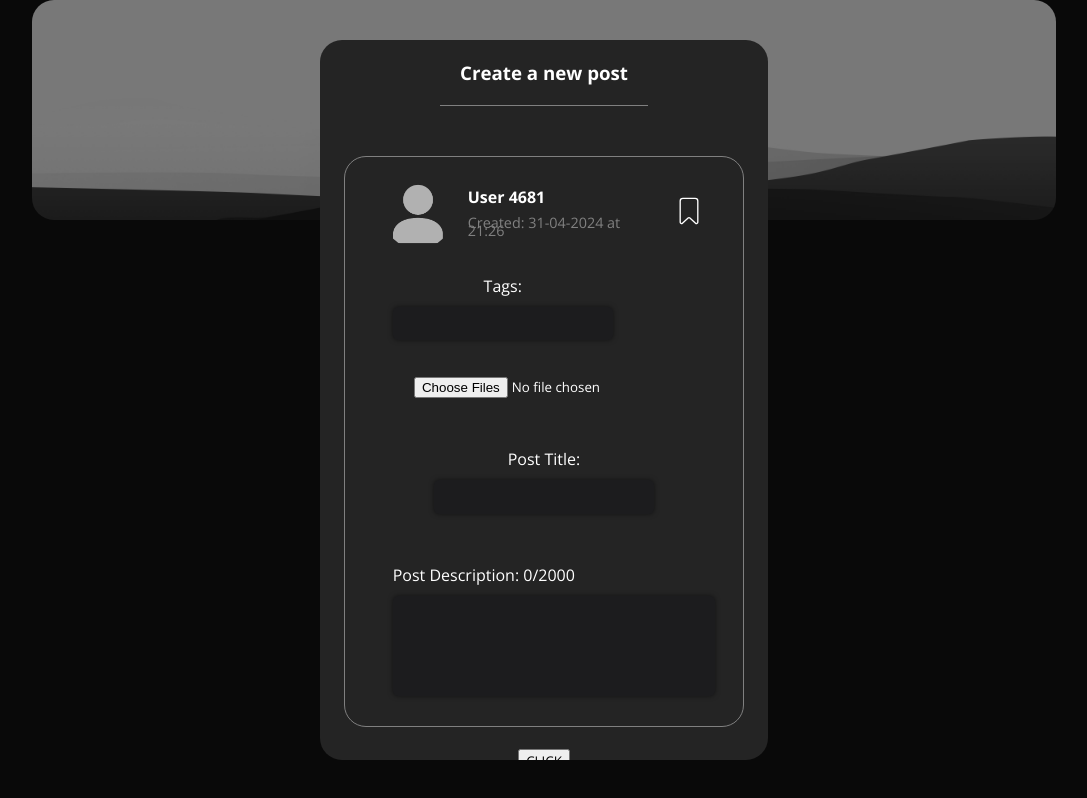
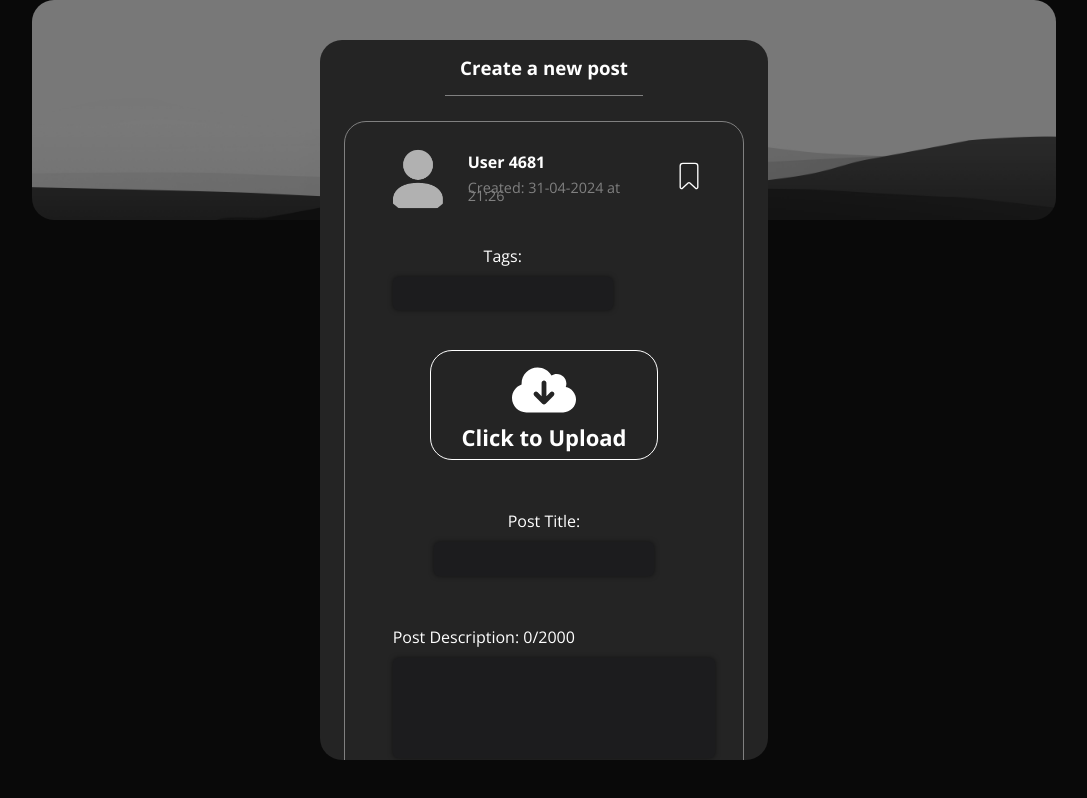
Before and after one commit to aitetsu-kansai/react-blog, a React (Vite) app: page / in a window 1280 px wide. Both pictures are taken after a click on the icon 662 px from the left and 592 px from the top of the page. Shown: the whole page, without its empty margins (96-1183 px from the left). Built offline with nearby package versions, Linux system fonts and the light colour scheme.

Commit message:
animation of images deletion in the PostCreator

```diff
--- a/src/components/Button/Button.jsx
+++ b/src/components/Button/Button.jsx
@@ -1,10 +1,10 @@
 import React from 'react'
 import Styles from './Button.module.css'
 
-function Button({ text, onClick }) {
+function Button({ text, type, onClick }) {
 	return (
 		<div>
-			<button className={Styles['button']} onClick={onClick}>
+			<button className={Styles['button']} type={type} onClick={onClick}>
 				{text}
 			</button>
 		</div>
--- a/src/components/Button/Button.module.css
+++ b/src/components/Button/Button.module.css
@@ -9,6 +9,7 @@
 	font-size: 16px;
 	font-weight: bold;
 	cursor: pointer;
+	text-transform: capitalize;
 }
 
 .button:hover {
--- a/src/components/Posts/PostCard/PostCard.css
+++ b/src/components/Posts/PostCard/PostCard.css
@@ -21,6 +21,7 @@
 	justify-content: start;
 	width: 100%;
 	gap: 15px;
+	padding-bottom: 30px;
 }
 
 .post-author-date__container {
@@ -48,15 +49,13 @@
 }
 
 .post-data {
-	/* padding-top: 25px; */
 	width: 100%;
 }
 
 .post-data h6 {
 	text-align: left;
 	padding-left: 10px;
-	padding-top: 35px;
-	padding-bottom: 20px;
+	padding-bottom: 30px;
 	margin: 0;
 }
 
--- a/src/components/Posts/PostCreator/PostCreator.jsx
+++ b/src/components/Posts/PostCreator/PostCreator.jsx
@@ -1,12 +1,13 @@
 import { useRef, useState } from 'react'
 
+import { FaCloudArrowDown } from 'react-icons/fa6'
 import { IoClose } from 'react-icons/io5'
 import { useDispatch } from 'react-redux'
 import { setInfo } from '../../../redux/slices/infoSlice.js'
 import { addPost } from '../../../redux/slices/postsSlice.js'
 import { uploadImage } from '../../../utils/uploadImage.js'
+import Button from '../../Button/Button.jsx'
 import InputLabel from '../../Label/InputLabel.jsx'
-
 import TextareaLabel from '../../Label/TextareaLabel.jsx'
 import PostCard from '../PostCard/PostCard.jsx'
 import Styles from './PostCreator.module.css'
@@ -18,6 +19,7 @@ function PostCreator({ setActive }) {
 	const [tags, setTags] = useState([])
 	const [description, setDescription] = useState('')
 	const [image, setImage] = useState([])
+	const [removingImageIndex, setRemovingImageIndex] = useState(null)
 	const dispatch = useDispatch()
 
 	const handleFormSubmit = e => {
@@ -37,7 +39,23 @@ function PostCreator({ setActive }) {
 	}
 
 	const handleImageDelete = id => {
-		setImage(images => images.filter((_, i) => i !== id))
+		setRemovingImageIndex(id)
+		setTimeout(() => {
+			setImage(img => img.filter((_, i) => i !== id))
+			setRemovingImageIndex(null)
+		}, 300)
+	}
+
+	const handleResetAllImages = () => {
+		setImage(images =>
+			images.map(image => ({
+				...image,
+				isRemoving: true,
+			}))
+		)
+		setTimeout(() => {
+			setImage([])
+		}, 300)
 	}
 
 	return (
@@ -49,7 +67,7 @@ function PostCreator({ setActive }) {
 			>
 				<PostCard>
 					<div className={Styles['post-creator__container']}>
-						<div className={Styles['card-tag']}>
+						<div className={Styles['post-creator__card-tag']}>
 							<InputLabel
 								title={'Tags'}
 								id={'tags'}
@@ -59,38 +77,55 @@ function PostCreator({ setActive }) {
 								// value={tags[0]}
 							/>
 						</div>
-						<div className={Styles['card-img__input']}>
+						<div className={Styles['post-creator__card-input']}>
+							<label className={Styles['post-creator__label']} htmlFor='image'>
+								{' '}
+								{<FaCloudArrowDown />} Click to Upload
+							</label>
 							<input
 								type='file'
 								id={'image'}
 								onChange={() => {
 									uploadImage(imageRef, image, setImage, ...[,], true)
-									// if (imageRef.current) {
-									// 	imageRef.current.value = ''
-									// }
 								}}
 								multiple
 								ref={imageRef}
-								className={Styles['img__input']}
+								className={Styles['post-creator__input']}
 							/>
+							{image.length > 0 ? (
+								<Button
+									text='Reset all images'
+									type='reset'
+									onClick={handleResetAllImages}
+								/>
+							) : (
+								''
+							)}
 						</div>
-						<div className={Styles['post__images-container']}>
+						<div className={Styles['post-images']}>
 							{Array.from(image).map((el, id) => (
-								<div className={Styles['post__image-container']}>
+								<div
+									className={`${Styles['post-images__item']} ${
+										id === removingImageIndex || el.isRemoving === true
+											? Styles['post-images__item--removing']
+											: ''
+									}`}
+									key={id}
+								>
 									<IoClose
-										className={Styles['clear-img__button-ico']}
+										className={Styles['post-images__clear-ico']}
 										onClick={() => handleImageDelete(id)}
 									/>
 
 									<img
 										src={el.img}
-										className={Styles['post__image']}
+										className={Styles['post-images__image']}
 										key={id}
 									/>
 								</div>
 							))}
 						</div>
-						<div className={Styles['card-title']}>
+						<div className={Styles['post-creator__card-title']}>
 							<InputLabel
 								title={'Post Title'}
 								id={'title'}
@@ -100,19 +135,19 @@ function PostCreator({ setActive }) {
 								}}
 							/>
 						</div>
-						<div className={Styles['card-description']}>
+						<div className={Styles['post-creator__card-description']}>
 							<TextareaLabel
 								title={'Post Description'}
 								id={'description'}
 								maxLength={2000}
 								value={description}
 								setData={setDescription}
-								// onChange={e => setDescription(e.target.value)}
+								onChange={e => setDescription(e.target.value)}
 							/>
 						</div>
 					</div>
 				</PostCard>
-				<button type='submit'>CLICK</button>
+				<Button text={'Create Post'} type='submit' />
 			</form>
 		</div>
 	)
--- a/src/components/Posts/PostCreator/PostCreator.module.css
+++ b/src/components/Posts/PostCreator/PostCreator.module.css
@@ -3,10 +3,14 @@
 	display: flex;
 	flex-direction: column;
 	width: 100%;
+
+	gap: 25px;
+	justify-content: center;
+	align-items: center;
 }
 
 .post-creator__container h3 {
-	padding: 20px;
+	padding: 15px;
 	margin: 0;
 	border-bottom: 1px solid var(--secondary-text-color);
 }
@@ -14,8 +18,8 @@
 .post-creator__form {
 	display: flex;
 	flex-direction: column;
-	gap: 22px;
-	padding: 25px;
+	gap: 15px;
+	/* padding: 15px; */
 	align-items: center;
 	width: 100%;
 }
@@ -24,22 +28,16 @@
 	border: 1px var(--secondary-text-color) solid;
 }
 
-.post-creator__container {
-	display: flex;
-	gap: 25px;
-	justify-content: center;
-	align-items: center;
-}
-
-.post-creator__container .card-tag {
+.post-creator__card-tag {
 	text-align: left;
 	align-self: flex-start;
 	padding-left: 10px;
-	padding-top: 25px;
-	padding-bottom: 10px;
+	/* padding-top: 25px; */
+	/* padding-bottom: 10px; */
+	/* padding: 25px; */
 }
 
-.post-creator__container .card-description {
+.post-creator__card-description {
 	text-align: left;
 	align-self: flex-start;
 	padding-left: 10px;
@@ -48,12 +46,12 @@
 	width: 100%;
 }
 
-.post-creator__container .card-title {
+.post-creator__card-title {
 	width: 100%;
 	text-align: center;
 }
 
-.post-creator__container .post__image {
+.post-creator__container .post-images__image {
 	/* width: 75%; */
 	width: 100%;
 	height: 100%;
@@ -65,7 +63,20 @@
 	position: relative;
 }
 
-.post__image-container {
+.post-images {
+	transition: 0.3s all ease;
+
+	display: grid;
+	width: 100%;
+	height: 100%;
+	gap: 10px;
+	/* grid-template-columns: repeat(auto-fill, minmax(200px, 1fr)); */
+	grid-template-columns: repeat(3, 2fr);
+}
+
+.post-images__item {
+	transition: 0.3s all ease;
+	opacity: 1;
 	height: 100%;
 	object-fit: cover;
 	width: 100%;
@@ -73,7 +84,12 @@
 	box-sizing: border-box;
 }
 
-.clear-img__button-ico {
+.post-images__item--removing {
+	opacity: 0;
+	transform: scale(0.95);
+}
+
+.post-images__clear-ico {
 	transition: 0.3s all ease-in-out;
 	z-index: 5;
 	top: 0;
@@ -88,19 +104,45 @@
 	background-color: rgb(109, 109, 109);
 }
 
-.post__image-container:hover .clear-img__button-ico {
+.post-images__item:hover .post-images__clear-ico {
 	opacity: 1;
 }
 
-.post__image-container:hover .post__image {
+.post-images__item:hover .post-images__image {
 	filter: brightness(0.6);
 }
 
-.post__images-container {
-	display: grid;
-	width: 100%;
-	height: 100%;
-	gap: 10px;
-	/* grid-template-columns: repeat(auto-fill, minmax(200px, 1fr)); */
-	grid-template-columns: repeat(3, 2fr);
+.post-creator__card-input {
+	padding-top: 15px;
 }
+
+.post-creator__input {
+	display: none;
+}
+
+.post-creator__label {
+	display: flex;
+	flex-direction: column;
+	justify-content: center;
+	align-items: center;
+	border: 1px solid white;
+	border-radius: 22px;
+	padding-inline: 30px;
+	padding-block: 7px;
+	transition: 0.3s all ease-in-out;
+	font-size: 22px;
+	font-weight: bold;
+}
+
+.post-creator__label:hover {
+	background-color: white;
+	color: black;
+}
+
+.post-creator__label:hover .post-creator__label svg {
+	color: black;
+}
+
+.post-creator__label svg {
+	font-size: 4rem;
+}
```
